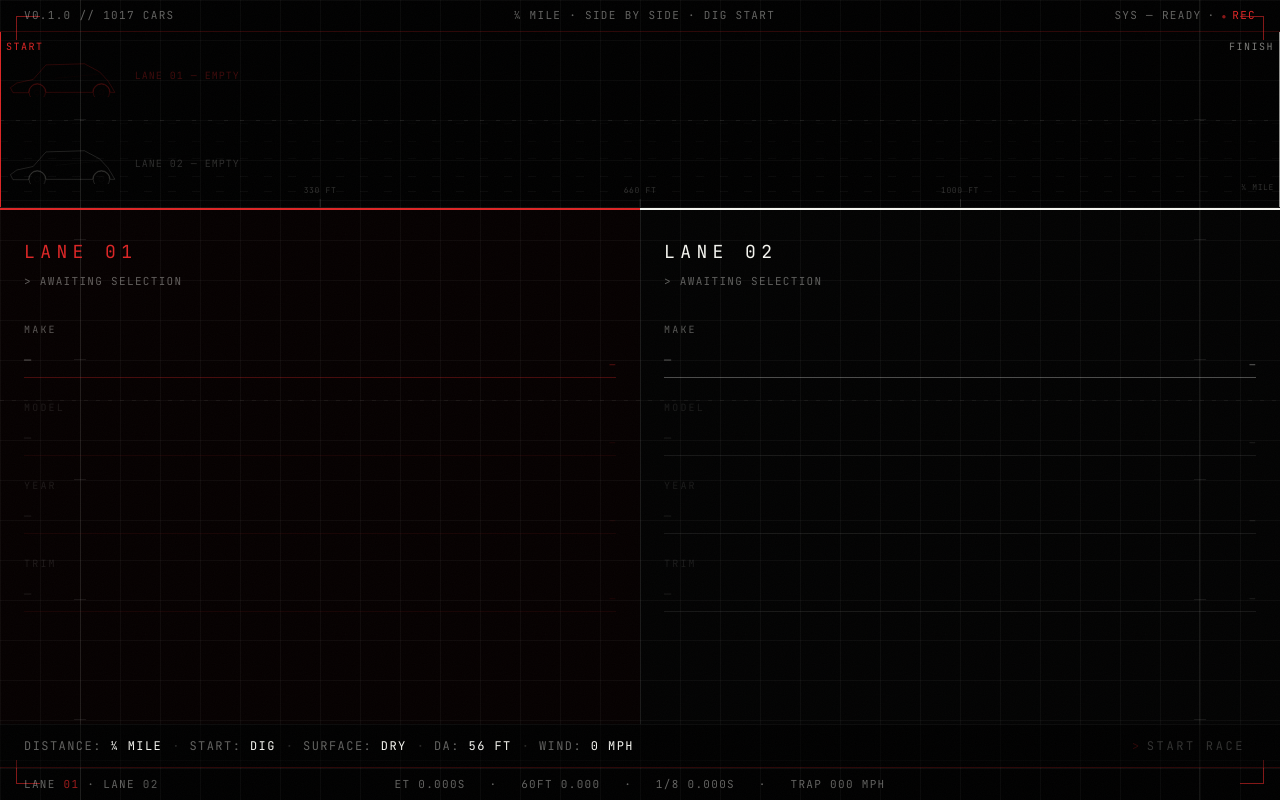
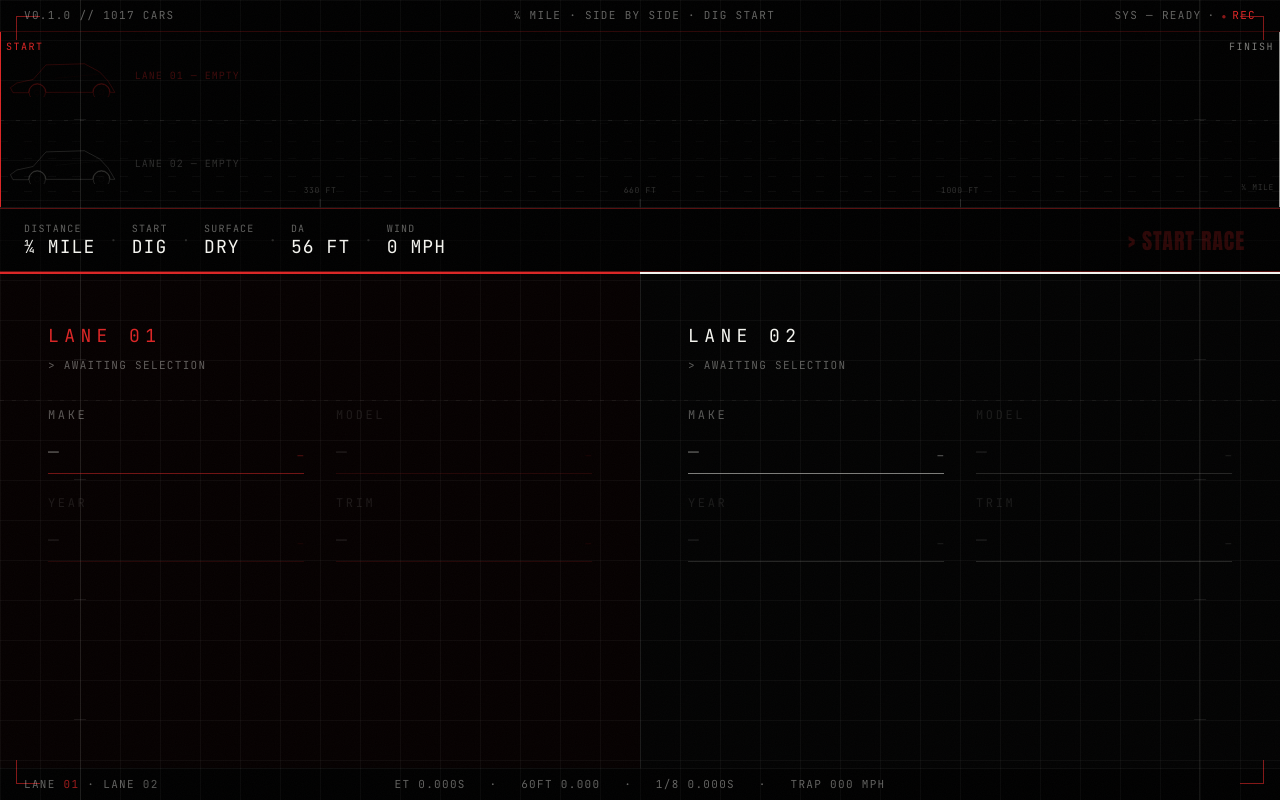
Before and after one commit to felix-gao2/drag-race-sim, a React (Vite) app in the folder frontend/: page /race in a window 1280 px wide. Built offline with nearby package versions, Linux system fonts and the light colour scheme; no server answers.

Commit message:
restructure setup page: toolbar between dragstrip and lanes, stacked params, Anton start race, 2x2 dropdowns, legibility fixes

```diff
--- a/frontend/src/components/CarPanel.jsx
+++ b/frontend/src/components/CarPanel.jsx
@@ -93,7 +93,7 @@ export default function CarPanel({ side, onCarChange }) {
       <div style={{
         flex: 1, minHeight: 0,
         overflow: 'hidden auto',
-        padding: '28px 24px',
+        padding: '48px',
         boxSizing: 'border-box',
       }}>
 
--- a/frontend/src/components/Cascade.jsx
+++ b/frontend/src/components/Cascade.jsx
@@ -20,8 +20,9 @@ function TerminalSelect({ label, value, options, disabled, onChange, accentColor
   }, [open])
 
   const isRed      = accentColor === '#DC2626'
-  const dimBorder  = isRed ? 'rgba(220,38,38,0.3)' : 'rgba(245,245,240,0.3)'
-  const fullBorder = isRed ? 'rgba(220,38,38,0.9)' : 'rgba(245,245,240,0.8)'
+  const dimBorder  = isRed ? 'rgba(220,38,38,0.5)' : 'rgba(245,245,240,0.5)'
+  const fullBorder = isRed ? '#DC2626' : '#F5F5F0'
+  const hoverBg    = isRed ? 'rgba(220,38,38,0.15)' : 'rgba(245,245,240,0.08)'
   const active     = open || hov
 
   const displayValue = value != null ? (getLabel ? getLabel(value) : String(value)) : null
@@ -37,7 +38,7 @@ function TerminalSelect({ label, value, options, disabled, onChange, accentColor
       }}
     >
       <span style={{
-        fontFamily: MONO, fontSize: 10,
+        fontFamily: MONO, fontSize: 12,
         color: DIM, letterSpacing: '0.22em',
         textTransform: 'uppercase',
         display: 'block', marginBottom: 6,
@@ -54,15 +55,15 @@ function TerminalSelect({ label, value, options, disabled, onChange, accentColor
           display: 'flex',
           alignItems: 'center',
           padding: '8px 0',
-          borderBottom: `1px solid ${active ? fullBorder : dimBorder}`,
+          borderBottom: `1.5px solid ${active ? fullBorder : dimBorder}`,
           transition: 'border-color 0.12s',
           cursor: 'pointer',
           userSelect: 'none',
         }}
       >
         <span style={{
-          fontFamily: MONO, fontSize: 12,
-          color: displayValue ? TEXT : DIM,
+          fontFamily: MONO, fontSize: 18,
+          color: displayValue ? '#F5F5F0' : DIM,
           letterSpacing: '0.06em',
           flex: 1,
           textTransform: 'uppercase',
@@ -102,8 +103,8 @@ function TerminalSelect({ label, value, options, disabled, onChange, accentColor
                 key={i}
                 onClick={() => { onChange(opt); setOpen(false) }}
                 style={{
-                  padding: '9px 14px',
-                  fontFamily: MONO, fontSize: 11,
+                  padding: '12px 14px',
+                  fontFamily: MONO, fontSize: 14,
                   color: selected ? accentColor : TEXT,
                   cursor: 'pointer',
                   letterSpacing: '0.08em',
@@ -112,7 +113,7 @@ function TerminalSelect({ label, value, options, disabled, onChange, accentColor
                     ? '1px solid rgba(245,245,240,0.05)'
                     : 'none',
                 }}
-                onMouseEnter={e => e.currentTarget.style.background = 'rgba(245,245,240,0.06)'}
+                onMouseEnter={e => e.currentTarget.style.background = hoverBg}
                 onMouseLeave={e => e.currentTarget.style.background = 'transparent'}
               >
                 {label}
@@ -166,7 +167,7 @@ export default function Cascade({ onSelect, accentColor }) {
   function handleTrim(v)  { setTrim(v) }
 
   return (
-    <div style={{ display: 'flex', flexDirection: 'column', gap: 22 }}>
+    <div style={{ display: 'grid', gridTemplateColumns: '1fr 1fr', gap: '20px 32px' }}>
       <TerminalSelect
         label="MAKE"
         value={make}
--- a/frontend/src/pages/RaceSetup.jsx
+++ b/frontend/src/pages/RaceSetup.jsx
@@ -45,25 +45,44 @@ const SURF_VALS  = ['DRY', 'WET']
 function CycleParam({ label, value, onClick }) {
   const [hov, setHov] = useState(false)
   return (
-    <span
+    <div
       onClick={onClick}
       onMouseEnter={() => setHov(true)}
       onMouseLeave={() => setHov(false)}
       style={{
-        fontFamily: MONO,
-        fontSize: 12,
-        color: hov ? ACCENT : DIM,
-        letterSpacing: '0.12em',
-        textTransform: 'uppercase',
-        cursor: 'pointer',
-        transition: 'color 0.1s',
-        userSelect: 'none',
-        whiteSpace: 'nowrap',
+        display: 'flex', flexDirection: 'column', gap: 4,
+        cursor: 'pointer', userSelect: 'none', whiteSpace: 'nowrap',
       }}
     >
-      {label}:{' '}
-      <span style={{ color: hov ? ACCENT : TEXT }}>{value}</span>
-    </span>
+      <span style={{
+        fontFamily: MONO, fontSize: 10,
+        color: hov ? ACCENT : DIM,
+        letterSpacing: '0.12em', textTransform: 'uppercase',
+        transition: 'color 0.1s', lineHeight: 1,
+      }}>
+        {label}
+      </span>
+      <span style={{
+        fontFamily: MONO, fontSize: 18,
+        color: TEXT, letterSpacing: '0.06em',
+        textTransform: 'uppercase', lineHeight: 1,
+      }}>
+        {value}
+      </span>
+    </div>
+  )
+}
+
+function StatParam({ label, value }) {
+  return (
+    <div style={{ display: 'flex', flexDirection: 'column', gap: 4, whiteSpace: 'nowrap', userSelect: 'none' }}>
+      <span style={{ fontFamily: MONO, fontSize: 10, color: DIM, letterSpacing: '0.12em', textTransform: 'uppercase', lineHeight: 1 }}>
+        {label}
+      </span>
+      <span style={{ fontFamily: MONO, fontSize: 18, color: TEXT, letterSpacing: '0.06em', textTransform: 'uppercase', lineHeight: 1 }}>
+        {value}
+      </span>
+    </div>
   )
 }
 
@@ -71,10 +90,11 @@ function Dot() {
   return (
     <span style={{
       fontFamily: MONO,
-      fontSize: 12,
+      fontSize: 14,
       color: 'rgba(245,245,240,0.15)',
-      margin: '0 10px',
+      margin: '0 14px',
       userSelect: 'none',
+      alignSelf: 'center',
     }}>·</span>
   )
 }
@@ -288,36 +308,14 @@ export default function RaceSetup() {
 
       </div>
 
-      {/* ── Lane panels ── */}
-      <div style={{
-        flex: 1,
-        display: 'grid',
-        gridTemplateColumns: '1fr 1fr',
-        position: 'relative',
-        zIndex: 5,
-        minHeight: 0,
-        overflow: 'hidden',
-      }}>
-        <CarPanel side="a" onCarChange={setCarA} />
-
-        {/* center divider */}
-        <div style={{
-          position: 'absolute', top: 0, bottom: 0, left: '50%',
-          width: 1, background: 'rgba(245,245,240,0.06)',
-          zIndex: 1, pointerEvents: 'none',
-        }} />
-
-        <CarPanel side="b" onCarChange={setCarB} />
-      </div>
-
       {/* ── Race params toolbar ── */}
       <div style={{
-        height: '5vh', minHeight: 44, flexShrink: 0,
+        height: '8vh', minHeight: 60, flexShrink: 0,
         display: 'flex', alignItems: 'center', justifyContent: 'space-between',
         padding: '0 24px',
         position: 'relative', zIndex: 10,
-        borderTop: '1px solid rgba(245,245,240,0.05)',
-        borderBottom: '1px solid rgba(220,38,38,0.2)',
+        borderTop: '1px solid rgba(220,38,38,0.4)',
+        borderBottom: '1px solid rgba(220,38,38,0.4)',
         background: 'rgba(0,0,0,0.4)',
       }}>
 
@@ -341,13 +339,9 @@ export default function RaceSetup() {
             onClick={() => setSurfIdx(i => (i + 1) % SURF_VALS.length)}
           />
           <Dot />
-          <span style={{ fontFamily: MONO, fontSize: 12, color: DIM, letterSpacing: '0.12em', textTransform: 'uppercase', whiteSpace: 'nowrap', userSelect: 'none' }}>
-            DA: <span style={{ color: TEXT }}>56 FT</span>
-          </span>
+          <StatParam label="DA" value="56 FT" />
           <Dot />
-          <span style={{ fontFamily: MONO, fontSize: 12, color: DIM, letterSpacing: '0.12em', textTransform: 'uppercase', whiteSpace: 'nowrap', userSelect: 'none' }}>
-            WIND: <span style={{ color: TEXT }}>0 MPH</span>
-          </span>
+          <StatParam label="WIND" value="0 MPH" />
         </div>
 
         {/* Right: START RACE */}
@@ -360,23 +354,45 @@ export default function RaceSetup() {
           <span
             onClick={ready && !submitting ? handleStart : undefined}
             style={{
-              fontFamily: MONO,
-              fontSize: 12,
-              letterSpacing: '0.22em',
+              fontFamily: DISPLAY,
+              fontSize: 22,
+              letterSpacing: '0.04em',
               textTransform: 'uppercase',
+              color: ACCENT,
               opacity: ready ? (submitting ? 0.6 : 1) : 0.2,
               cursor: ready && !submitting ? 'pointer' : 'default',
               display: 'flex',
               alignItems: 'center',
               userSelect: 'none',
-              color: TEXT,
             }}
           >
-            <span className="blink" style={{ color: ACCENT, marginRight: 5 }}>{'>'}</span>
+            <span className="blink" style={{ marginRight: 6 }}>{'>'}</span>
             {submitting ? 'STARTING' : 'START RACE'}
-            <span className="blink" style={{ color: ACCENT, animationDelay: '0.5s', marginLeft: 1 }}>_</span>
+            <span className="blink" style={{ animationDelay: '0.5s', marginLeft: 2 }}>_</span>
           </span>
         </div>
+      </div>
+
+      {/* ── Lane panels ── */}
+      <div style={{
+        flex: 1,
+        display: 'grid',
+        gridTemplateColumns: '1fr 1fr',
+        position: 'relative',
+        zIndex: 5,
+        minHeight: 0,
+        overflow: 'hidden',
+      }}>
+        <CarPanel side="a" onCarChange={setCarA} />
+
+        {/* center divider */}
+        <div style={{
+          position: 'absolute', top: 0, bottom: 0, left: '50%',
+          width: 1, background: 'rgba(245,245,240,0.06)',
+          zIndex: 1, pointerEvents: 'none',
+        }} />
+
+        <CarPanel side="b" onCarChange={setCarB} />
       </div>
 
       {/* ── Bottom HUD bar ── */}
```
